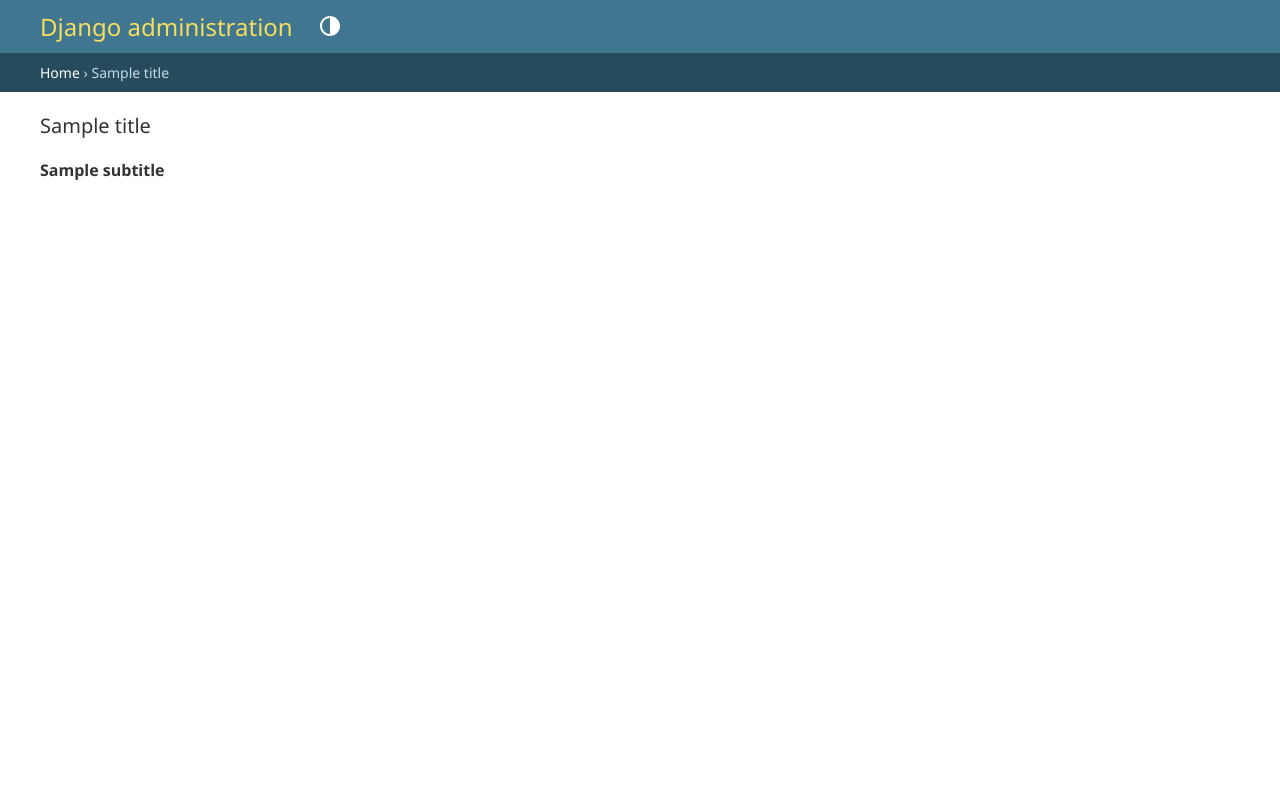
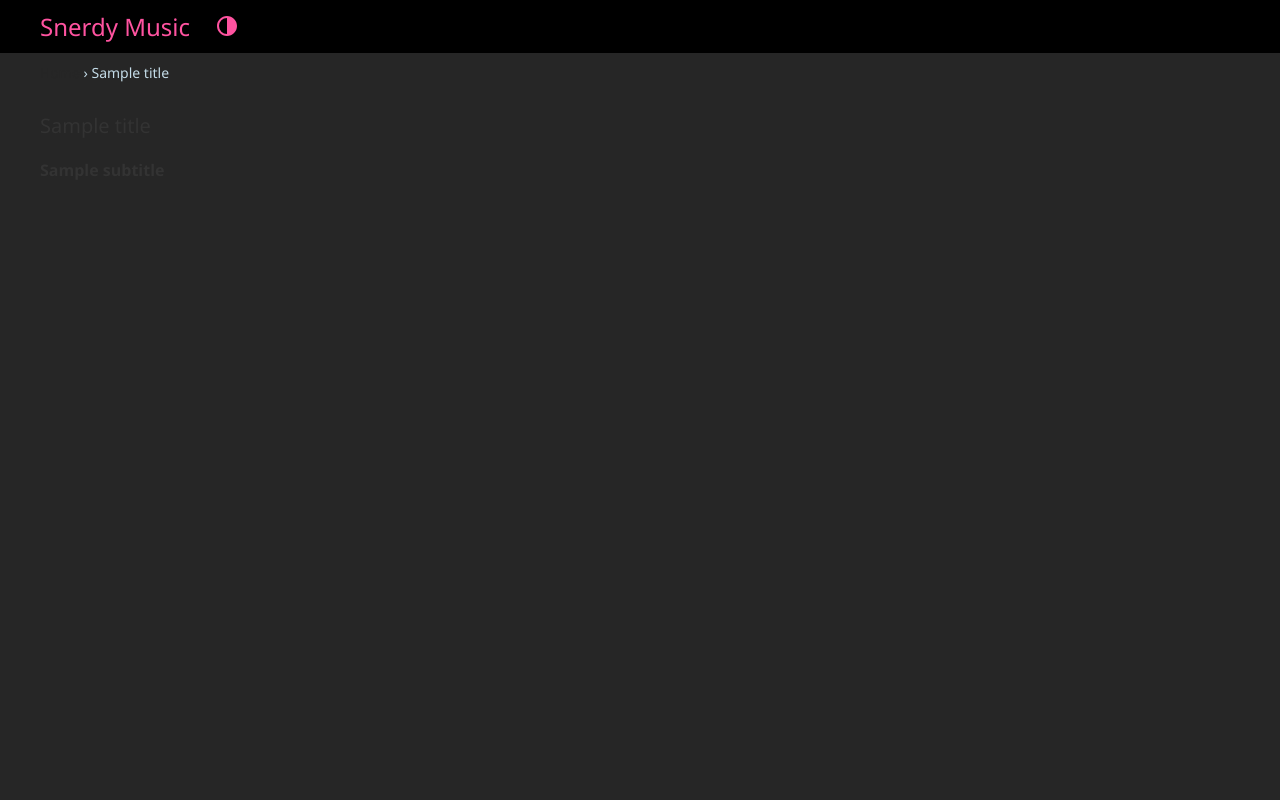
Before and after one commit to JackPadalino/Django_Music_backend, a Django app: template templates/admin/base_site.html in a window 1280 px wide. Run offline with Django 5.2, Linux system fonts and the light colour scheme; the template is opened without the code that fills it: most values are stand-ins (such as "Sample title", 1, 10 or a date in 2020).

Commit message:
updated styling for admin panel

```diff
--- a/templates/admin/base_site.html
+++ b/templates/admin/base_site.html
@@ -1,9 +1,122 @@
 {% extends "admin/base.html" %}
+{% block title %}
+{% if subtitle %}{{ subtitle }} | {% endif %}{{ title }} | {{ 'Snerdy Music' }}{% endblock %}
 
-{% block title %}{% if subtitle %}{{ subtitle }} | {% endif %}{{ title }} | {{ site_title|default:_('Django site admin') }}{% endblock %}
+{% block extrastyle %}
+<style>
+html[data-theme="dark"] {
+    --primary:#000000;
+    --header-bg: #000000; /* admin header color */
+    --accent:#FF53A0FF; /* header site name color */
+    --body-bg: #262626FF; /* body color */
+    --darkened-bg:#000000; /* recent actions and odd row colors */
+    --header-color:#FF53A0FF; /* color of 'welcome' message in header */
+    --header-link-color:#FF53A0FF; /* color of section headers like 'Authentication' and 'Music' */
+    --selected-row:#FF53A0FF;
+    --border-color: #eeeeee;
+    --message-success-bg:#FF53A0FF;
+    --link-fg:#eeeeee;
+
+    a:hover {
+        color: #FF53A0FF; /* link hover effect color */
+    }
+
+    input[type=text], input[type=password], input[type=email], input[type=url], input[type=number], input[type=tel], textarea, .vTextField, textarea, #nav-filter{
+        color:#eeeeee;
+    }
+
+    .selector-chosen h2 {
+        background: #000000; /* color for module headers like "chosen permissions" for users*/
+    }
+
+    .button.default, input[type=submit].default, .submit-row input.default { /* save button */
+        border: 1px solid white;
+        font-weight: 400;
+        background: #FF53A0FF;
+    }
+
+    .button, input[type=submit], input[type=button], .submit-row input, a.button { /* other save buttons like "save and add another"*/
+        background: var(--body-bg);
+        border: 1px solid white;
+        color: var(--button-fg);
+    }
+
+    div.breadcrumbs {
+        background: var(--body-bg);
+        padding: 10px 40px;
+        border: none;
+        color: var(--breadcrumbs-fg);
+        text-align: left;
+    }
+
+    ul.messagelist li {
+        background: var(--message-success-bg) url(../img/icon-yes.svg) 40px 12px no-repeat;
+    }
+
+    #content-related .module h2 {
+        color: #FF53A0FF; /* recent actions list header */
+    }
+}
+
+html[data-theme="auto"] {
+    --primary:#000000;
+    --header-bg: #000000; /* admin header color */
+    --accent:#FF53A0FF; /* header site name color */
+    --body-bg: #262626FF; /* body color */
+    --darkened-bg:#000000; /* recent actions and odd row colors */
+    --header-color:#FF53A0FF; /* color of 'welcome' message in header */
+    --header-link-color:#FF53A0FF; /* color of section headers like 'Authentication' and 'Music' */
+    --selected-row:#FF53A0FF;
+    --border-color: #eeeeee;
+    --message-success-bg:#FF53A0FF;
+    --link-fg:#eeeeee;
+
+    a:hover {
+        color: #FF53A0FF; /* link hover effect color */
+    }
+
+    input[type=text], input[type=password], input[type=email], input[type=url], input[type=number], input[type=tel], textarea, .vTextField, textarea, #nav-filter{
+        color:#eeeeee;
+    }
+
+    .selector-chosen h2 {
+        background: #000000; /* color for module headers like "chosen permissions" for users*/
+    }
+
+    .button.default, input[type=submit].default, .submit-row input.default { /* save button */
+        border: 1px solid white;
+        font-weight: 400;
+        background: #FF53A0FF;
+    }
+
+    .button, input[type=submit], input[type=button], .submit-row input, a.button { /* other save buttons like "save and add another"*/
+        background: var(--body-bg);
+        border: 1px solid white;
+        color: var(--button-fg);
+    }
+
+    div.breadcrumbs {
+        background: var(--body-bg);
+        padding: 10px 40px;
+        border: none;
+        color: var(--breadcrumbs-fg);
+        text-align: left;
+    }
+
+    ul.messagelist li {
+        background: var(--message-success-bg) url(../img/icon-yes.svg) 40px 12px no-repeat;
+    }
+
+    #content-related .module h2 {
+        color: #FF53A0FF; /* recent actions list header */
+    }
+}
+
+</style>
+{% endblock %}
 
 {% block branding %}
-<div id="site-name"><a href="{% url 'admin:index' %}">{{ site_header|default:_('Django administration') }}</a></div>
+<div id="site-name"><a href="{% url 'admin:index' %}">Snerdy Music</a></div>
 {% if user.is_anonymous %}
   {% include "admin/color_theme_toggle.html" %}
 {% endif %}
```
